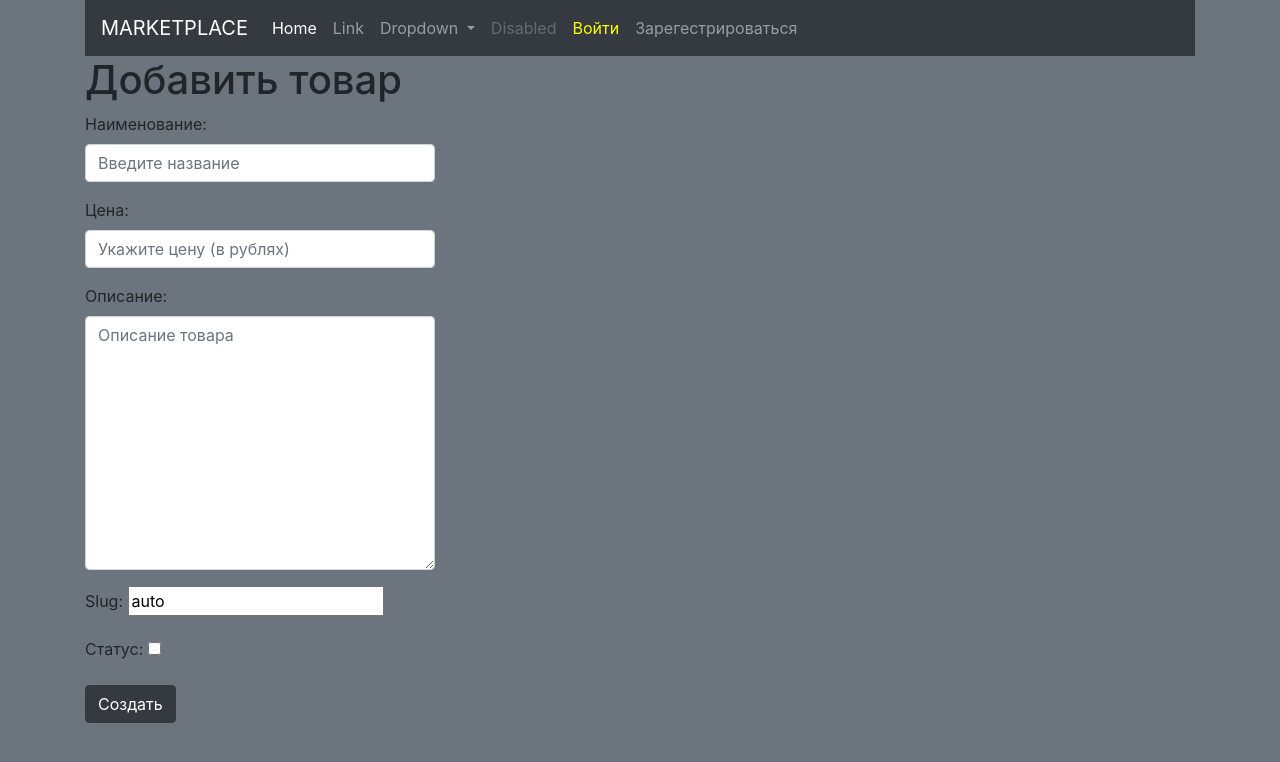
After one commit to kuk4si/MARKETPLACE-Django-, a Django app: page /products/add/ in a window 1280 px wide. The commit adds this page. Shown: the top 762 px of the page. Run offline with Django 4.2, Linux system fonts and the light colour scheme; some libraries are stand-ins or nearby versions.

Commit message:
add products

```diff
--- /dev/null
+++ b/products/forms.py
@@ -0,0 +1,30 @@
+from django import forms
+from django.contrib.auth.models import User
+
+from .models import Product
+
+
+# Configure form
+class ProductForm(forms.ModelForm):
+
+    owner = forms.ModelChoiceField(queryset=User.objects.all(), widget=forms.HiddenInput())
+
+    name = forms.CharField(label='Наименование', widget=forms.TextInput(attrs={
+        'class': 'form-control',  # <input class="form-control">
+        'placeholder': 'Введите название'
+    }))
+
+    price = forms.DecimalField(label='Цена', widget=forms.NumberInput(attrs={
+        'class': 'form-control',  # <input class="form-control">
+        'placeholder': 'Укажите цену (в рублях)'
+    }))
+
+    description = forms.CharField(label='Описание', widget=forms.Textarea(attrs={
+        'class': 'form-control',
+        'placeholder': 'Описание товара'
+    }))
+
+    class Meta:
+        model = Product
+        # fields = ('name', 'price', 'description',)
+        fields = '__all__'
--- a/products/models.py
+++ b/products/models.py
@@ -3,14 +3,29 @@ from django.db import models
 from django.utils.text import slugify
 
 
+from django.template.defaultfilters import slugify as django_slugify
+
+alphabet = {'а': 'a', 'б': 'b', 'в': 'v', 'г': 'g', 'д': 'd', 'е': 'e', 'ё': 'yo', 'ж': 'zh', 'з': 'z', 'и': 'i',
+            'й': 'j', 'к': 'k', 'л': 'l', 'м': 'm', 'н': 'n', 'о': 'o', 'п': 'p', 'р': 'r', 'с': 's', 'т': 't',
+            'у': 'u', 'ф': 'f', 'х': 'kh', 'ц': 'ts', 'ч': 'ch', 'ш': 'sh', 'щ': 'shch', 'ы': 'i', 'э': 'e', 'ю': 'yu',
+            'я': 'ya'}
+
+
+def slugify(s):
+    """
+    Overriding django slugify that allows to use russian words as well.
+    """
+    return django_slugify(''.join(alphabet.get(w, w) for w in s.lower()))
+
+
 class Product(models.Model):
+    owner = models.ForeignKey(User, on_delete=models.CASCADE, related_name='products', verbose_name='Владелец')
     name = models.CharField(max_length=100, verbose_name='Название')
     price = models.DecimalField(max_digits=6, decimal_places=2, verbose_name='Цена')
     description = models.TextField(verbose_name='Описание')
     slug = models.SlugField(max_length=255, unique=True, default='auto', verbose_name='Slug')
     pub_date = models.DateTimeField(auto_now_add=True, verbose_name='Время публикации')
     is_published = models.BooleanField(default=False, verbose_name='Статус')
-    owner = models.ForeignKey(User, on_delete=models.CASCADE, related_name='products', verbose_name='Владелец')
 
     def __str__(self):
         return self.name
@@ -21,4 +36,4 @@ class Product(models.Model):
 
     def save(self, *args, **kwargs):
         self.slug = slugify(self.name)
-        super(Product, self).save(*args, **kwargs)
+        super().save(*args, **kwargs)
--- /dev/null
+++ b/products/templates/products/add_product.html
@@ -0,0 +1,11 @@
+{% extends 'base.html' %}
+
+{% block title %}Добавить товар{% endblock %}
+
+{% block content %}
+
+        <h1>Добавить товар</h1>
+
+        {% include 'form.html' with button='Создать' %}
+
+{% endblock  %}
--- a/products/urls.py
+++ b/products/urls.py
@@ -4,4 +4,5 @@ from .views import *
 urlpatterns = [
     path('', home, name='home'),
     path('<slug:slug>/', ProductDetailView.as_view(), name='detail'),
+    path('products/add/', create, name='add'),
 ]
--- a/products/views.py
+++ b/products/views.py
@@ -1,9 +1,9 @@
-from django.shortcuts import render
-
-# Create your views here.
-from django.views.generic import DetailView
+from django.shortcuts import render, redirect
+from django.urls import reverse_lazy
+from django.views.generic import DetailView, CreateView
 
 from .models import Product
+from .forms import ProductForm
 
 
 def home(request):
@@ -15,3 +15,24 @@ def home(request):
 class ProductDetailView(DetailView):
     model = Product
     template_name = 'products/detail.html'
+
+
+def create(request):
+    user = request.user
+    form = ProductForm(initial={'owner': user})
+    if request.method == 'POST':
+        data = request.POST
+        if data:
+            owner = user
+        form = ProductForm(request.POST)
+        if form.is_valid():
+            form.save()
+            return redirect('/')
+    return render(request, 'products/add_product.html', {'form': form})
+
+
+# class ProductCreateView(CreateView):
+#     model = Product
+#     form_class = ProductForm
+#     template_name = 'products/add_product.html'
+#     success_url = reverse_lazy('products:home')
--- a/templates/base.html
+++ b/templates/base.html
@@ -50,6 +50,7 @@
 
 
           {% if user.is_authenticated %}
+
             <li class="nav-item">
               <a class="nav-link" style="color: yellow;" href="#">{{ user.username }}</a>
             </li>
@@ -57,7 +58,13 @@
             <li class="nav-item">
               <a class="nav-link" href="{% url 'accounts:logout' %}">Выйти</a>
             </li>
+
+            <li class="nav-item">
+              <a class="nav-link" style="color: #3AD127;" href="{% url 'products:add' %}">Добавить товар</a>
+            </li>
+
           {% else %}
+
             <li class="nav-item">
               <a class="nav-link" style="color: yellow;" href="{% url 'accounts:login' %}">Войти</a>
             </li>
@@ -65,6 +72,7 @@
             <li class="nav-item">
               <a class="nav-link" href="{% url 'accounts:register' %}">Зарегестрироваться</a>
             </li>
+
           {% endif %}
 
 
```
